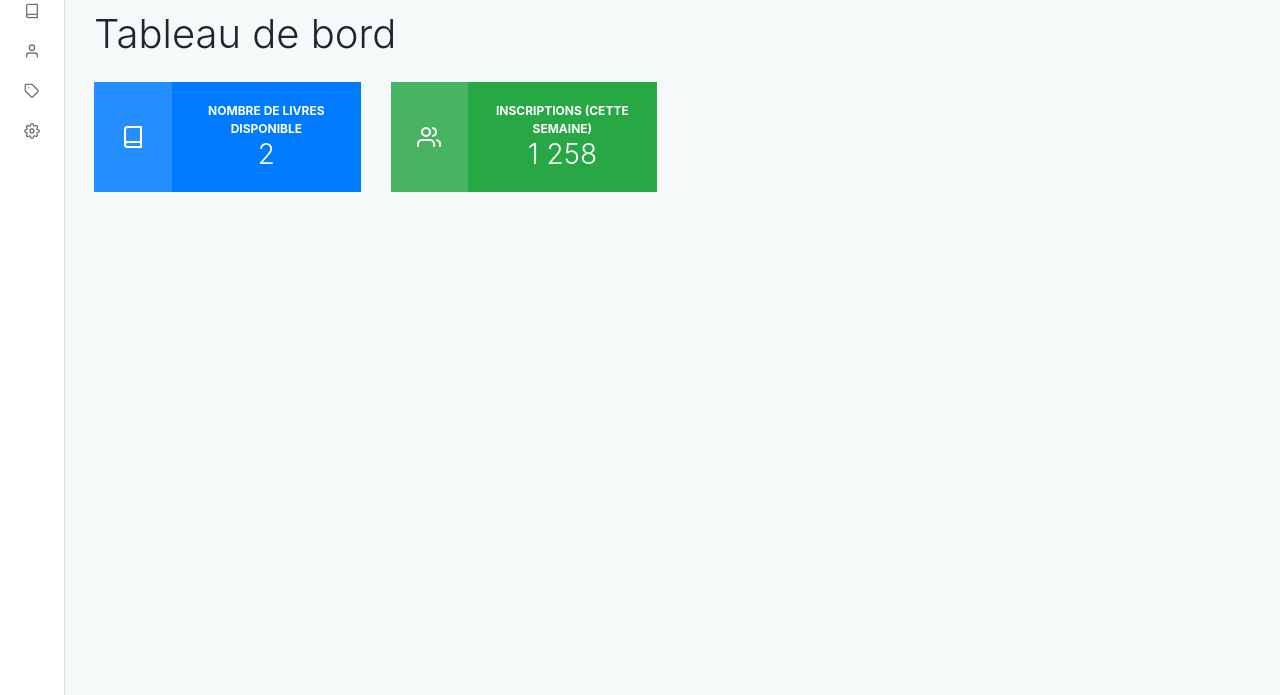
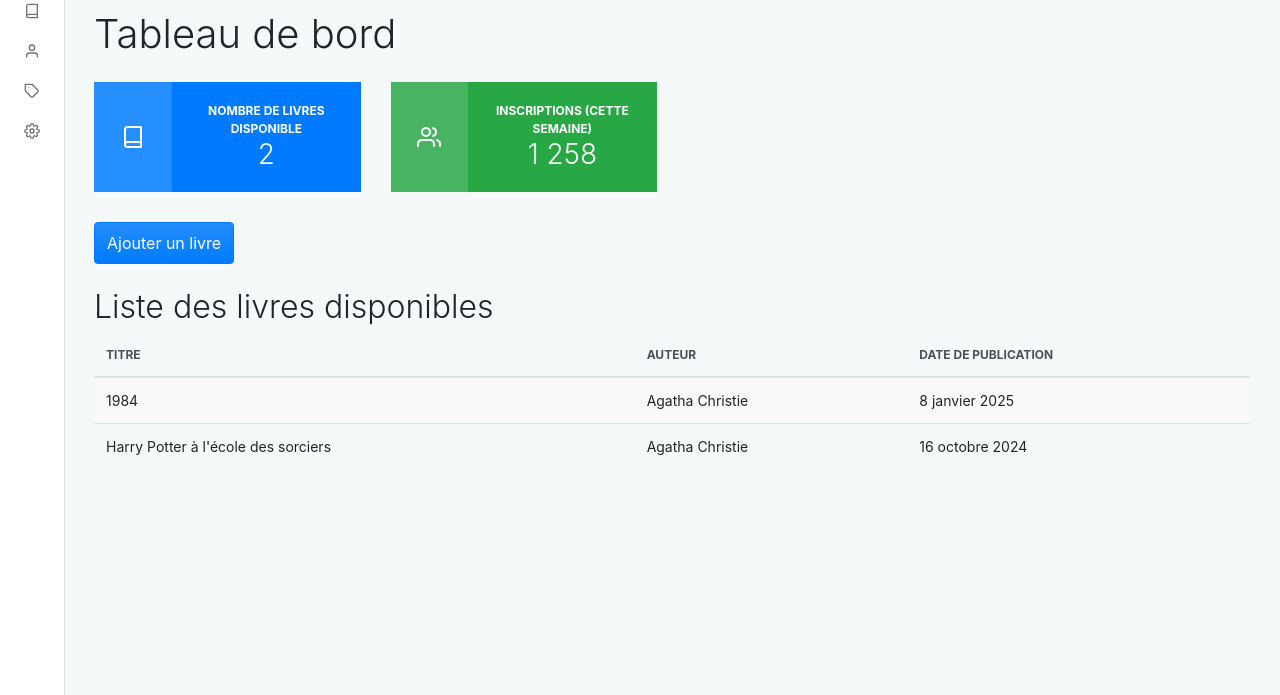
Before and after one commit to reelsergealain/bibliotheque, a Django app: page / in a window 1280 px wide. Shown: the part 105-800 px from the top of the page. Run offline with Django 5.2, Linux system fonts and the light colour scheme; data comes from the database, SQL or seed files in the repository; some libraries are stand-ins or nearby versions.

Commit message:
Ajout d'une modal pour ajouter un livre et d'une table affichant les livres disponibles

```diff
--- a/books/templates/books/index.html
+++ b/books/templates/books/index.html
@@ -22,10 +22,8 @@
                 <i data-feather="book"></i>
               </div>
               <div class="card-body">
-                <div class="card-info-title"><font style="vertical-align: inherit;"><font style="vertical-align: inherit;">Nombre de livres disponible</font></font></div>
-                <h3 class="card-title mb-0"><font style="vertical-align: inherit;"><font style="vertical-align: inherit;">
-                  {{ books.count }}
-                </font></font></h3>
+                <div class="card-info-title">Nombre de livres disponible</div>
+                <h3 class="card-title mb-0">{{ books.count }}</h3>
               </div>
             </div>
           </div>
@@ -38,15 +36,77 @@
                 <svg xmlns="http://www.w3.org/2000/svg" width="24" height="24" viewBox="0 0 24 24" fill="none" stroke="currentColor" stroke-width="2" stroke-linecap="round" stroke-linejoin="round" class="feather feather-users"><path d="M17 21v-2a4 4 0 0 0-4-4H5a4 4 0 0 0-4 4v2"></path><circle cx="9" cy="7" r="4"></circle><path d="M23 21v-2a4 4 0 0 0-3-3.87"></path><path d="M16 3.13a4 4 0 0 1 0 7.75"></path></svg>
               </div>
               <div class="card-body">
-                <div class="card-info-title"><font style="vertical-align: inherit;"><font style="vertical-align: inherit;">Inscriptions (cette semaine)</font></font></div>
-                <h3 class="card-title mb-0"><font style="vertical-align: inherit;"><font style="vertical-align: inherit;">
-                  1 258
-                </font></font></h3>
+                <div class="card-info-title">Inscriptions (cette semaine)</div>
+                <h3 class="card-title mb-0">1 258</h3>
               </div>
             </div>
           </div>
         </div>
       </div>
+
+      <!-- Button to Open the Modal -->
+      <button type="button" class="btn btn-primary" data-toggle="modal" data-target="#addBookModal">
+        Ajouter un livre
+      </button>
+
+      <!-- The Modal -->
+      <div class="modal" id="addBookModal">
+        <div class="modal-dialog">
+          <div class="modal-content">
+
+            <!-- Modal Header -->
+            <div class="modal-header">
+              <h4 class="modal-title">Ajouter un livre</h4>
+              <button type="button" class="close" data-dismiss="modal">&times;</button>
+            </div>
+
+            <!-- Modal Body -->
+            <div class="modal-body">
+              <form method="post" action="">
+                {% csrf_token %}
+                <div class="form-group">
+                  <label for="title">Titre:</label>
+                  <input type="text" class="form-control" id="title" name="title" required>
+                </div>
+                <div class="form-group">
+                  <label for="author">Auteur:</label>
+                  <input type="text" class="form-control" id="author" name="author" required>
+                </div>
+                <button type="submit" class="btn btn-primary">Ajouter</button>
+              </form>
+            </div>
+
+            <!-- Modal Footer -->
+            <div class="modal-footer">
+              <button type="button" class="btn btn-danger" data-dismiss="modal">Fermer</button>
+            </div>
+
+          </div>
+        </div>
+      </div>
+
+      <!-- Table of Available Books -->
+      <div class="mt-4">
+        <h2>Liste des livres disponibles</h2>
+        <table class="table table-striped">
+          <thead>
+            <tr>
+              <th>Titre</th>
+              <th>Auteur</th>
+              <th>Date de publication</th>
+            </tr>
+          </thead>
+          <tbody>
+            {% for book in books %}
+            <tr>
+              <td>{{ book.title }}</td>
+              <td>{{ book.author }}</td>
+              <td>{{ book.published_date }}</td>
+            </tr>
+            {% endfor %}
+          </tbody>
+        </table>
+      </div>
   </div>
 
 {% endblock content %}
```
